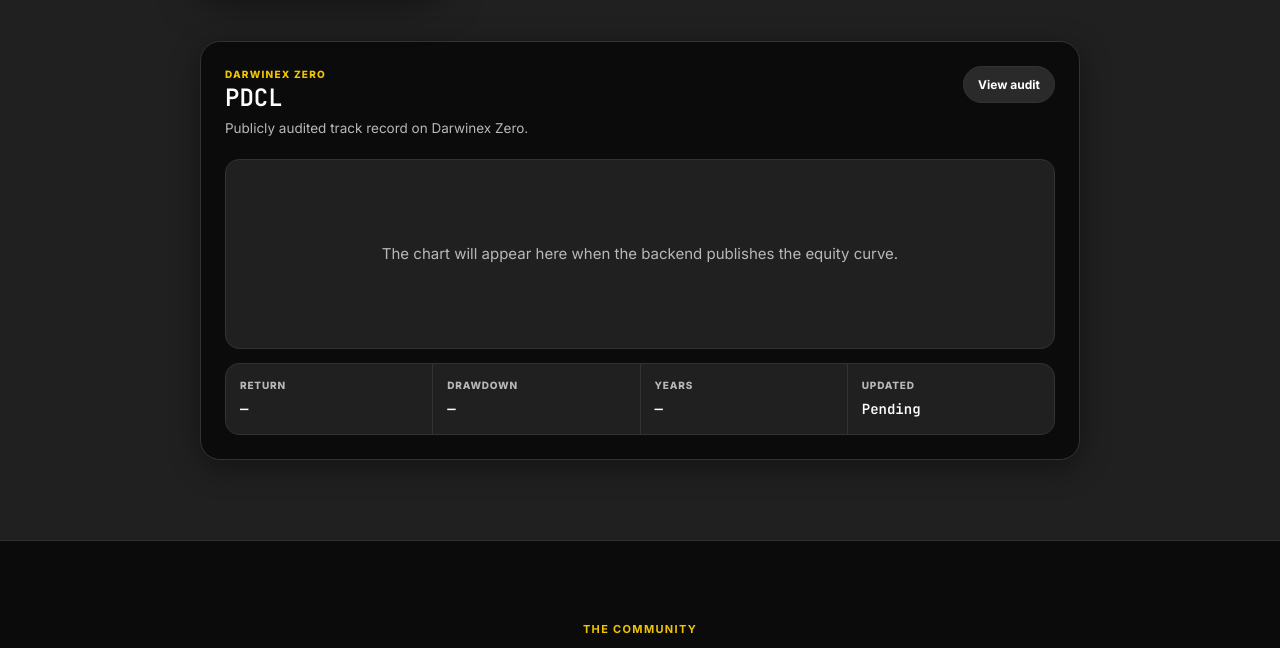
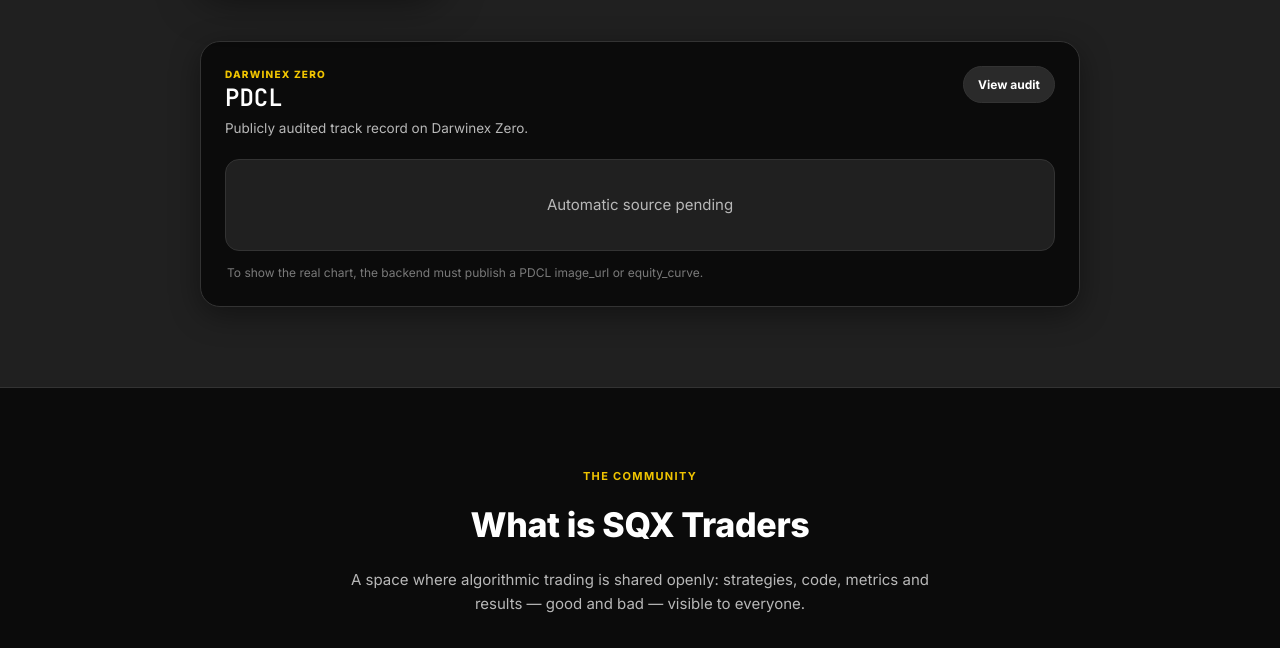
Before and after one commit to Guelu/SQX-Traders_Competicion, a website built with Vite: page index.html in a window 1280 px wide. Shown: the part 1179-1827 px from the top of the page. Built offline with nearby package versions, Linux system fonts and the light colour scheme; no server answers.

Commit message:
Improve pending track record state

```diff
--- a/src/i18n.js
+++ b/src/i18n.js
@@ -42,7 +42,8 @@ export const translations = {
     track_years: 'Años',
     track_updated: 'Actualizado',
     track_updated_pending: 'Pendiente',
-    track_chart_pending: 'La gráfica se mostrará aquí cuando el backend publique la curva de equity.',
+    track_chart_pending: 'Fuente automática pendiente',
+    track_connect_note: 'Para mostrar la gráfica real, el backend debe publicar una image_url o una equity_curve de PDCL.',
     track_chart_aria: 'Curva de equity del track record PDCL',
 
     // ── landing: community ───────────────────────────────────────────────
@@ -158,7 +159,8 @@ export const translations = {
     track_years: 'Years',
     track_updated: 'Updated',
     track_updated_pending: 'Pending',
-    track_chart_pending: 'The chart will appear here when the backend publishes the equity curve.',
+    track_chart_pending: 'Automatic source pending',
+    track_connect_note: 'To show the real chart, the backend must publish a PDCL image_url or equity_curve.',
     track_chart_aria: 'PDCL track record equity curve',
 
     community_tag:  'The community',
--- a/src/landing.css
+++ b/src/landing.css
@@ -211,9 +211,13 @@ a { color: inherit; text-decoration: none; }
   stroke-linecap: round; stroke-linejoin: round;
 }
 .track-chart-empty {
-  min-height: 190px; display: flex; align-items: center; justify-content: center;
+  min-height: 92px; display: flex; align-items: center; justify-content: center;
   color: var(--muted); background: var(--surface); border: 1px solid var(--border);
   border-radius: var(--radius); text-align: center; padding: 24px;
+}
+.track-note {
+  color: var(--muted-2); font-size: 12px; line-height: 1.6;
+  margin: 12px 2px 0;
 }
 .track-chart-meta {
   display: grid; grid-template-columns: 1fr auto 1fr; align-items: center;
--- a/src/landing.js
+++ b/src/landing.js
@@ -95,9 +95,11 @@ function trackRecordChart(points, lang) {
 }
 
 function trackRecordHtml(track, lang) {
-  const url = track?.url || 'https://www.darwinex.com/invest/PDCL';
+  const url = track?.url || 'https://www.darwinexzero.com/darwin/PDCL/assets-timeframes';
   const ticker = track?.ticker || 'PDCL';
   const provider = track?.provider || 'Darwinex Zero';
+  const hasChart = Boolean(track?.image_url || (Array.isArray(track?.equity_curve) && track.equity_curve.length > 1));
+  const hasMetrics = ['return_pct', 'drawdown_pct', 'track_record_years', 'updated_at'].some(key => track?.[key] != null);
   const updated = track?.updated_at
     ? new Date(track.updated_at).toLocaleString(localeFor(lang), { day: '2-digit', month: 'short', hour: '2-digit', minute: '2-digit' })
     : t(lang, 'track_updated_pending');
@@ -116,7 +118,7 @@ function trackRecordHtml(track, lang) {
         <div class="track-image">
           <img src="${track.image_url}" alt="${t(lang, 'track_chart_aria')}" loading="lazy" />
         </div>` : trackRecordChart(track?.equity_curve, lang)}
-      <div class="track-metrics">
+      ${hasMetrics ? `<div class="track-metrics">
         <div>
           <span>${t(lang, 'track_return')}</span>
           <strong>${fmtMetric(track?.return_pct, lang, '%')}</strong>
@@ -133,7 +135,8 @@ function trackRecordHtml(track, lang) {
           <span>${t(lang, 'track_updated')}</span>
           <strong>${updated}</strong>
         </div>
-      </div>
+      </div>` : ''}
+      ${hasChart ? '' : `<p class="track-note">${t(lang, 'track_connect_note')}</p>`}
     </div>`;
 }
 
--- a/src/mock-data.json
+++ b/src/mock-data.json
@@ -727,7 +727,7 @@
   "founder_trackrecord": {
     "ticker": "PDCL",
     "provider": "Darwinex Zero",
-    "url": "https://www.darwinex.com/invest/PDCL",
+    "url": "https://www.darwinexzero.com/darwin/PDCL/assets-timeframes",
     "updated_at": "2026-06-16T12:00:00Z",
     "return_pct": 44.2,
     "drawdown_pct": -13.01,
```
